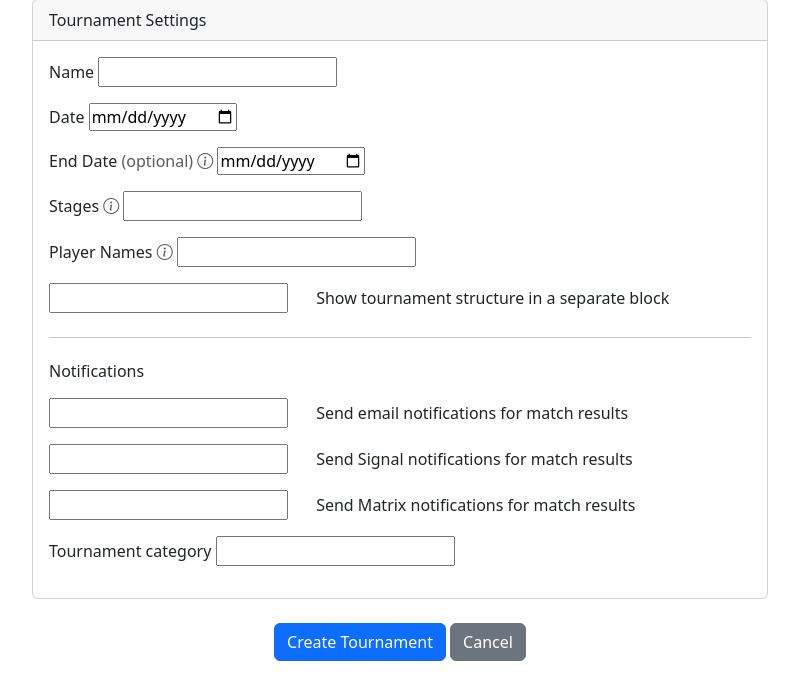
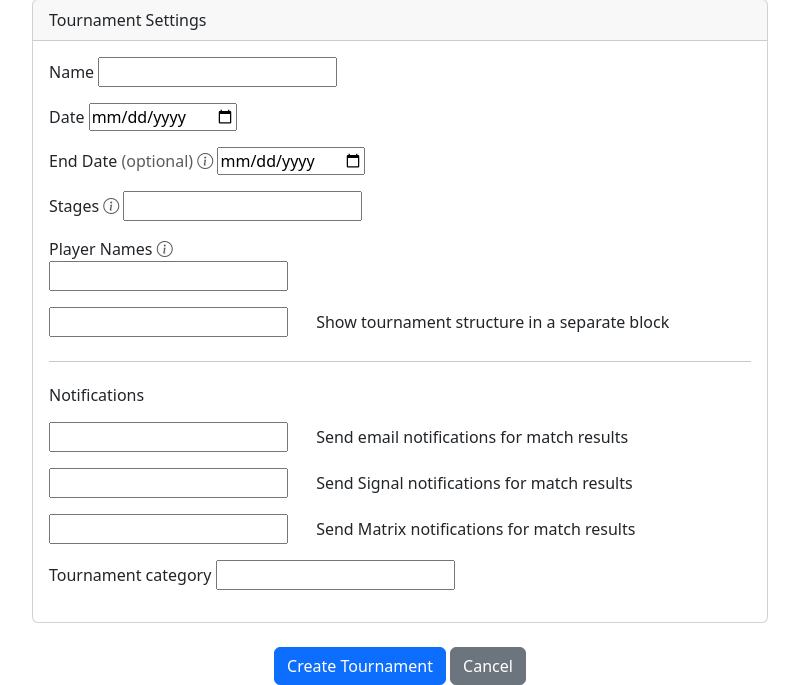
Before and after one commit to wilenius/ddc, a Django app: template tournament_creator/templates/tournament_creator/tournament_create.html in a window 1280 px wide. Shown: the part 127-812 px from the top of the page, without its empty margins (240-1039 px from the left). Before the commit the page ends 788 px from the top, so only its background shows below. Run offline with Django 5.2, Linux system fonts and the light colour scheme; the template is opened without the code that fills it: most values are stand-ins (such as "Sample title", 1, 10 or a date in 2020); form fields are guessed from the names that the template uses.

Commit message:
Fix Player Names label and select on separate rows
Added d-block class to Player Names label to force the select
dropdown to appear on its own row, matching the layout of other
form fields.

🤖 Generated with [Claude Code](https://claude.com/claude-code)

Co-Authored-By: Claude <noreply@anthropic.com>

```diff
--- a/tournament_creator/templates/tournament_creator/tournament_create.html
+++ b/tournament_creator/templates/tournament_creator/tournament_create.html
@@ -99,7 +99,7 @@
                     </div>
 
                     <div class="mb-3">
-                        <label for="{{ form.name_display_format.id_for_label }}">
+                        <label for="{{ form.name_display_format.id_for_label }}" class="d-block">
                             Player Names
                             <i class="bi bi-info-circle text-muted"
                                data-bs-toggle="tooltip"
```
